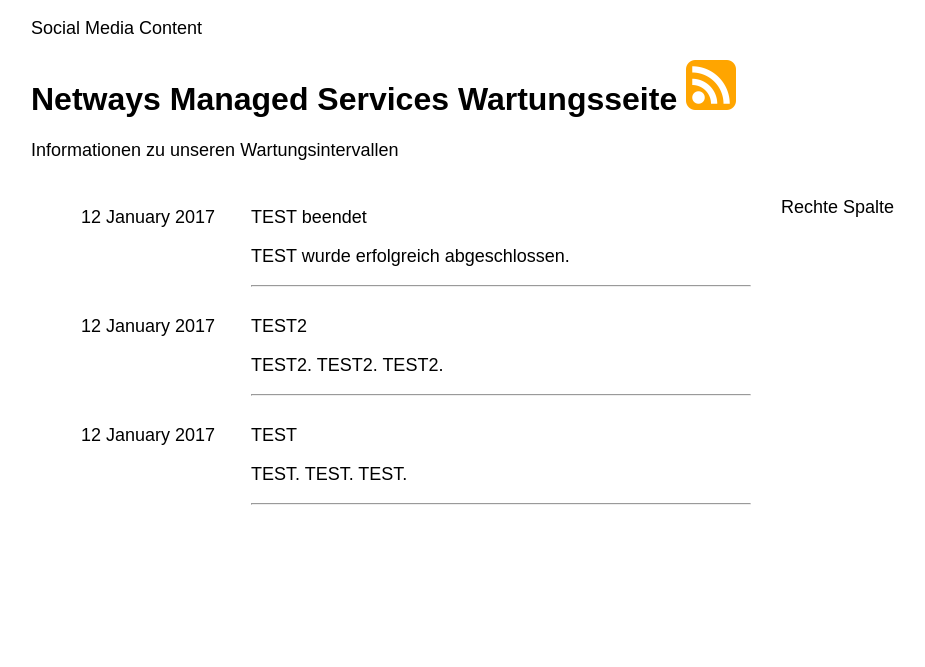
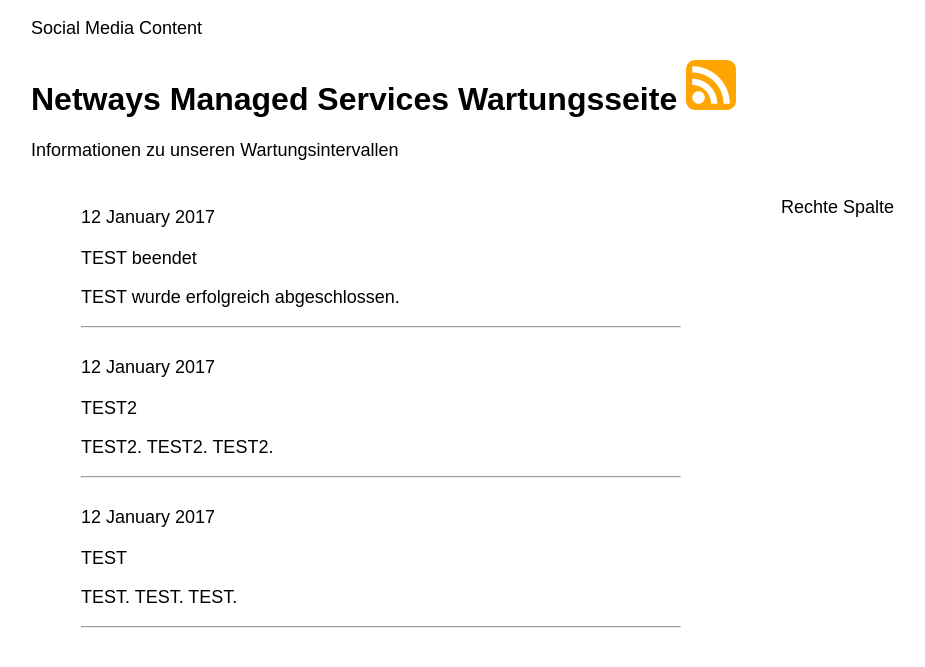
Before and after one commit to Storagegirl/storagegirl.github.io, a Jekyll site: the page built from index.html, in a window 1280 px wide. Shown: the top 667 px of the page, without its empty margins (109-1034 px from the left). Built offline with Jekyll 4.4.1, drawn with Linux system fonts in a browser that asks for light colours.

Commit message:
Update main.css

```diff
--- a/css/main.css
+++ b/css/main.css
@@ -39,6 +39,7 @@
 }
 
 .boxdate {
+    text-align: left;
     float: left;
     margin: auto;
     padding: 10px;
@@ -46,10 +47,11 @@
 }
 
 .boxtitlecontent {
+    text-align: left;
     float: left;
     margin: auto;
     padding: 10px;
-    width: 500px;
+    width: 600px;
 }
 
 .dashicons {
```
